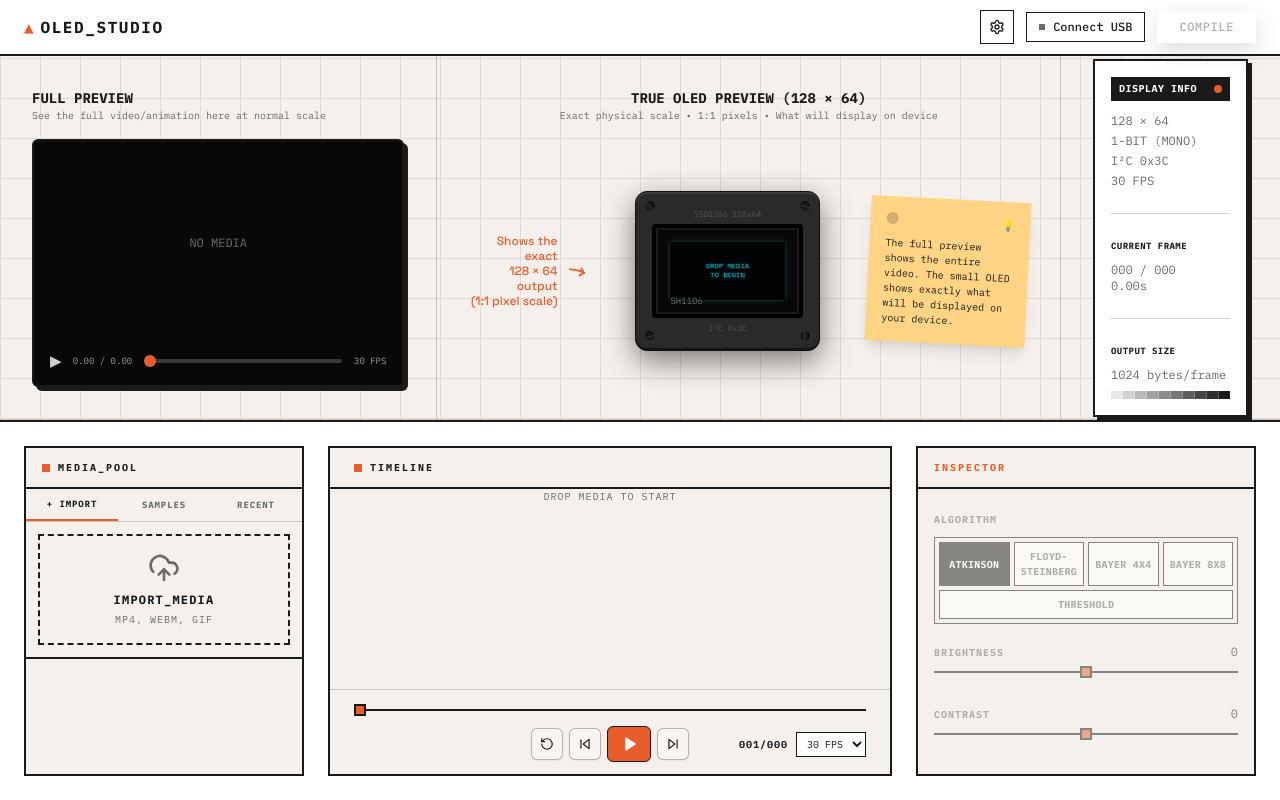
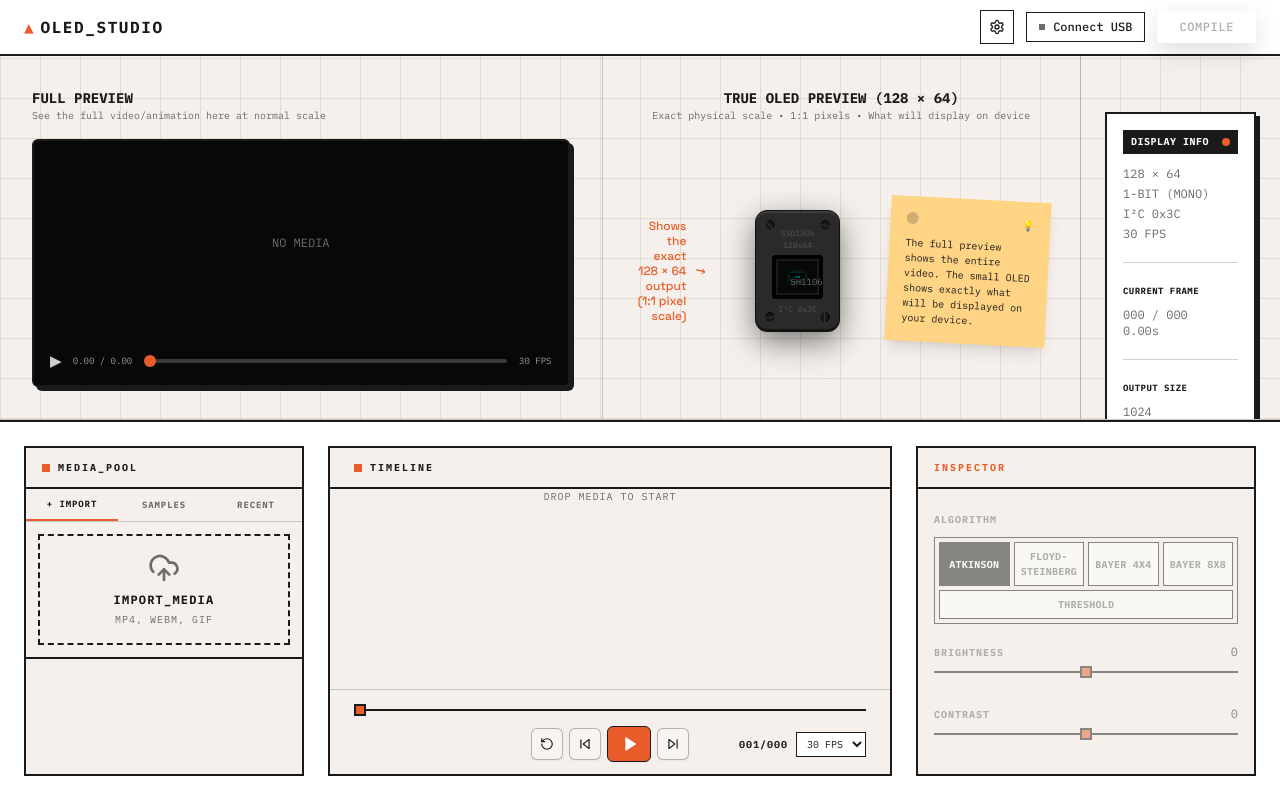
Before and after one commit to tezz-e/OLEDify, a React (Vite) app in the folder web/: page / in a window 1280 px wide. Built offline with nearby package versions, Linux system fonts and the light colour scheme.

Commit message:
tweak-top-section-flex-ratios-and-fix-overflow

```diff
--- a/web/src/App.tsx
+++ b/web/src/App.tsx
@@ -358,7 +358,7 @@ export default function App() {
           `
         }}>
           {/* Column 1: Full Preview */}
-          <div className="flex-1 p-8 flex flex-col relative border-r border-[#1A1A1A]/20">
+          <div className="flex-[1.3] p-6 lg:p-8 flex flex-col relative border-r border-[#1A1A1A]/20 min-w-0">
             <div className="mb-4">
               <h3 className="font-mono font-bold text-sm text-[#1A1A1A]">FULL PREVIEW</h3>
               <p className="font-mono text-[10px] text-[#6B6B6B]">See the full video/animation here at normal scale</p>
@@ -406,7 +406,7 @@ export default function App() {
           </div>
 
           {/* Column 2: True OLED Preview */}
-          <div className="flex-[1.5] p-8 flex flex-col items-center justify-center relative">
+          <div className="flex-1 p-6 lg:p-8 flex flex-col items-center justify-center relative min-w-0">
             <div className="text-center mb-8">
               <h3 className="font-mono font-bold text-sm text-[#1A1A1A]">TRUE OLED PREVIEW (128 × 64)</h3>
               <p className="font-mono text-[10px] text-[#6B6B6B]">Exact physical scale • 1:1 pixels • What will display on device</p>
@@ -457,8 +457,8 @@ export default function App() {
           </div>
 
           {/* Column 3: Display Info */}
-          <div className="w-[220px] shrink-0 p-8 border-l border-[#1A1A1A]/20 flex flex-col justify-center">
-            <div className="bg-white border-2 border-[#1A1A1A] shadow-[4px_4px_0_0_#1A1A1A] p-4 font-mono text-xs flex flex-col gap-6">
+          <div className="w-[200px] shrink-0 p-6 border-l border-[#1A1A1A]/20 flex flex-col justify-start overflow-y-auto">
+            <div className="bg-white border-2 border-[#1A1A1A] shadow-[4px_4px_0_0_#1A1A1A] p-4 font-mono text-xs flex flex-col gap-5 mt-4 lg:mt-8 mb-auto">
 
               <div>
                 <div className="bg-[#1A1A1A] text-white px-2 py-1 text-[10px] font-bold uppercase tracking-wider mb-3 flex justify-between items-center">
```
